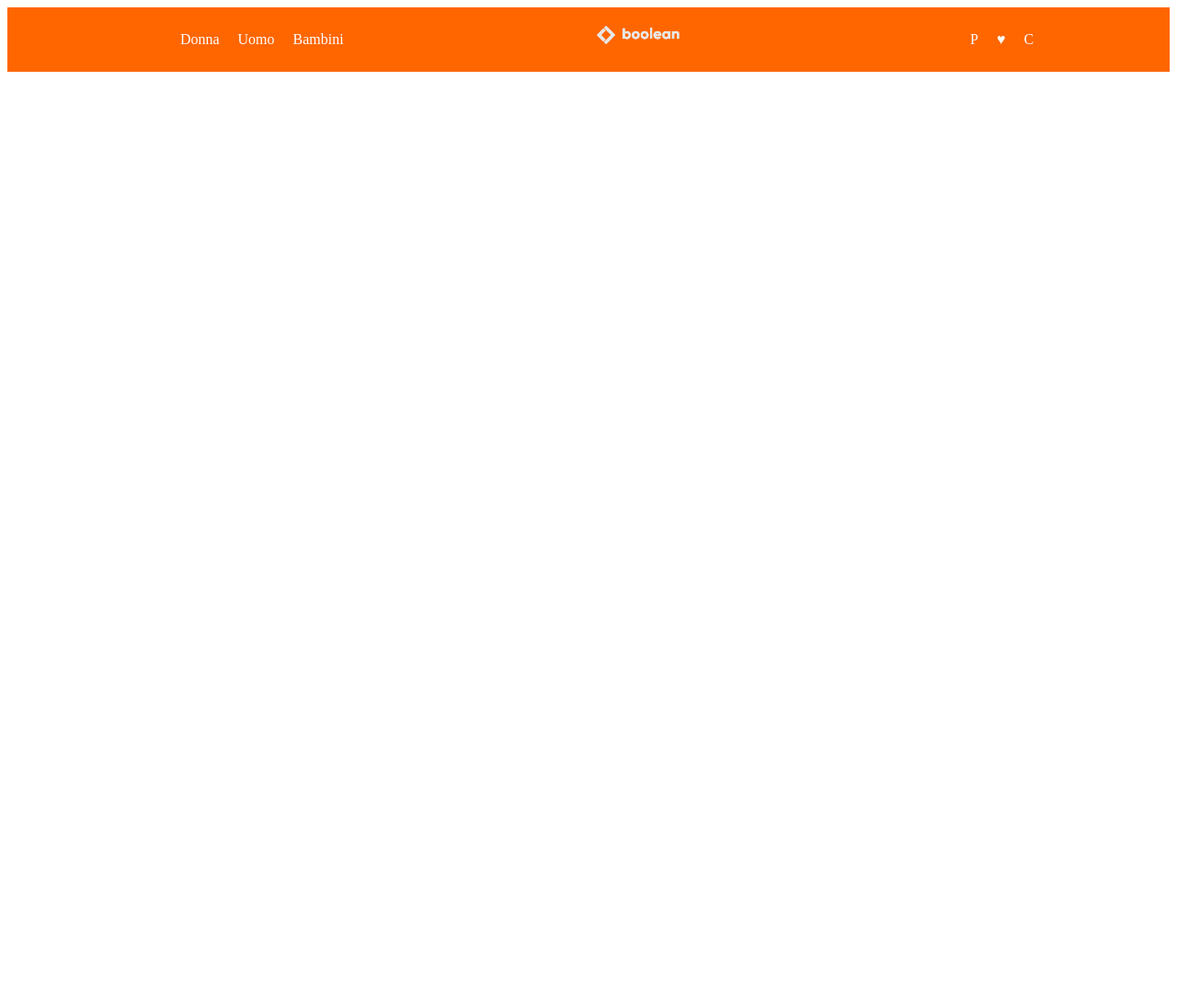
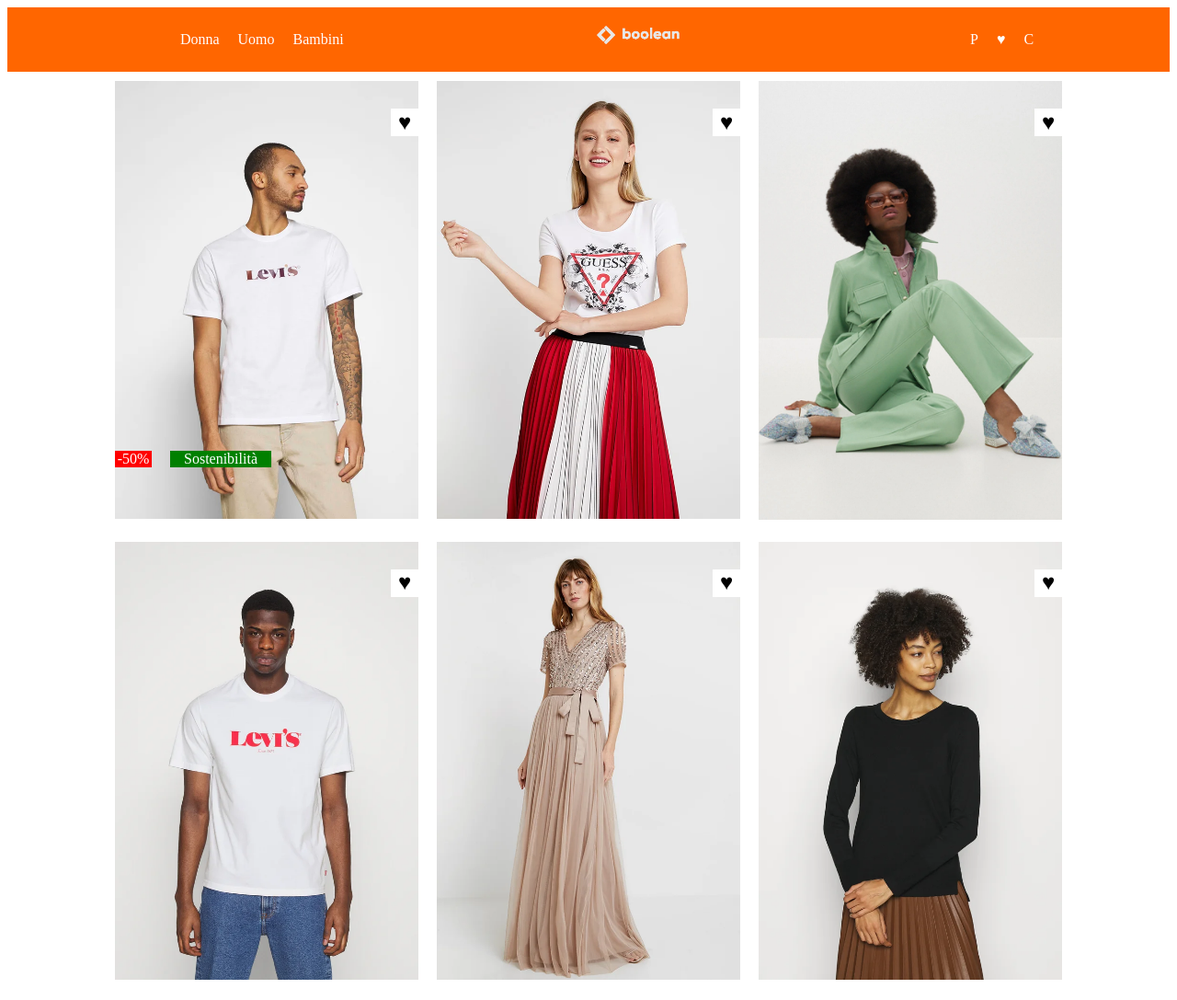
Before and after one commit to pietrocruciata/html-css-boolando, a plain HTML site: page index.html in a window 1280 px wide. Shown: the whole page at 92% size. Before the commit the page ends 800 px from the top, so only its background shows below. Drawn offline with Linux system fonts and the light colour scheme.

Commit message:
ADD: shop elements

```diff
--- a/css/index.css
+++ b/css/index.css
@@ -27,10 +27,15 @@ img {
 
 .container {
     padding: 10px;
+
 }
 
 .d-flex {
     display: flex;
+}
+
+.f-wrap{
+    flex-wrap: wrap;
 }
 
 .gap-20 {
@@ -41,13 +46,61 @@ img {
     max-height: 30px;
 }
 
+.max-w{
+    max-width: 330px;
+}
+
+.p-relative{
+    position: relative;
+}
+
 .jc-space-around {
     justify-content: space-around;
+}
+
+.jc-center{
+    justify-content: center;
 }
 
 .p-top {
     padding-top: 10px;
 }
+
+.badge-red{
+    color: white;
+    width: 40px;
+    display: flex;
+    justify-content: center;
+    position: absolute;
+    bottom: 60px;
+
+}
+
+.badge-green{
+    color: white;
+    width: 110px;
+    display: flex;
+    justify-content: center;
+    position: absolute;
+    bottom: 60px;
+    left: 60px;
+}
+
+.hearts{
+    background-color: white;
+    position: absolute;
+    top: 30px;
+    width: 30px;
+    height: 30px;
+    right: 0;
+    display: flex;
+    justify-content: center;
+    align-items: center;
+    font-size: x-large;
+}
+
+
+
 
 /*BG AND COLOR*/
 
@@ -58,3 +111,12 @@ img {
 .c-white {
     color: white;
 }
+
+.bg-red{
+    background-color: red;
+}
+
+.bg-green{
+    background-color: green;
+
+}
--- a/index.html
+++ b/index.html
@@ -10,7 +10,7 @@
 
 <body>
 
-    <!--INITIALBAR-->
+    <!--INITIAL BAR-->
     <header>
         <section>
             <div class="container bg-orange">
@@ -37,6 +37,83 @@
         </section>
     </header>
 
+    <!--ELEMENTS SHOP-->
+
+    <main class="d-flex jc-center f-wrap">
+        <section>
+            <div class="container">
+                <div class="row p-relative">
+                    <div class="col-1">
+                        <img class=" max-w" src="./img/1.webp" alt="">
+                        <div class="badge-red bg-red">-50%</div>
+                        <div class="badge-green bg-green">Sostenibilità</div>
+                        <div class="hearts">&hearts;</div>
+                    </div>
+                </div>
+            </div>
+        </section>
+
+        <section>
+            <div class="container">
+                <div class="row p-relative">
+                    <div class="col-1 ">
+                        <img class="max-w" src="./img/2.webp" alt="">
+                        <div class="badge"></div>
+                        <div class="hearts">&hearts;</div>
+                    </div>
+                </div>
+            </div>
+        </section>
+
+        <section>
+            <div class="container">
+                <div class="row p-relative">
+                    <div class="col-1">
+                        <img class=" max-w" src="./img/3.webp" alt="">
+                        <div class="badge"></div>
+                        <div class="hearts">&hearts;</div>
+                    </div>
+                </div>
+            </div>
+        </section>
+
+        <section>
+            <div class="container">
+                <div class="row p-relative">
+                    <div class="col-1">
+                        <img class=" max-w" src="./img/4.webp" alt="">
+                        <div class="badge"></div>
+                        <div class="hearts">&hearts;</div>
+                    </div>
+                </div>
+            </div>
+        </section>
+
+        <section>
+            <div class="container">
+                <div class="row p-relative">
+                    <div class="col-1">
+                        <img class=" max-w" src="./img/5.webp" alt="">
+                        <div class="badge"></div>
+                        <div class="hearts">&hearts;</div>
+                    </div>
+                </div>
+            </div>
+        </section>
+
+        <section>
+            <div class="container">
+                <div class="row p-relative">
+                    <div class="col-1">
+                        <img class=" max-w" src="./img/6.webp" alt="">
+                        <div class="badge"></div>
+                        <div class="hearts">&hearts;</div>
+                    </div>
+                </div>
+            </div>
+        </section>
+    </main>
+
 
 
 
```
